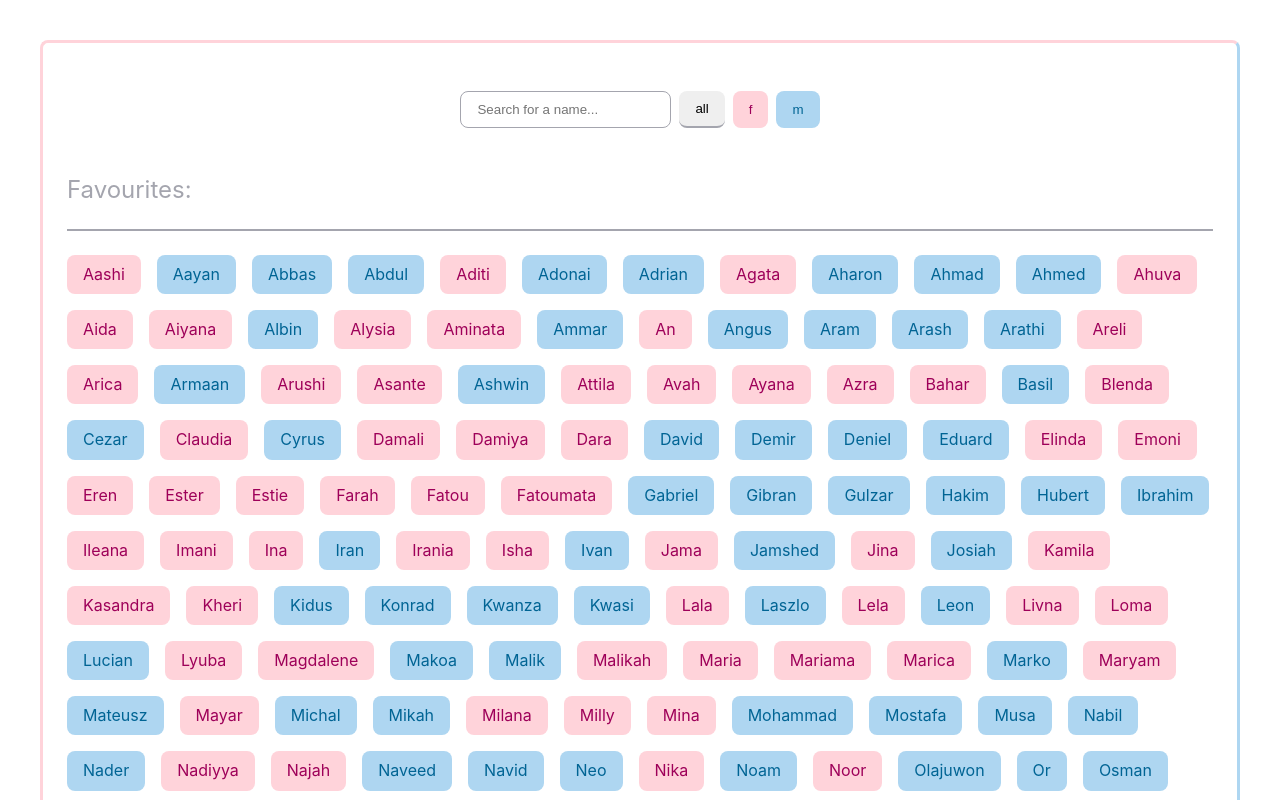
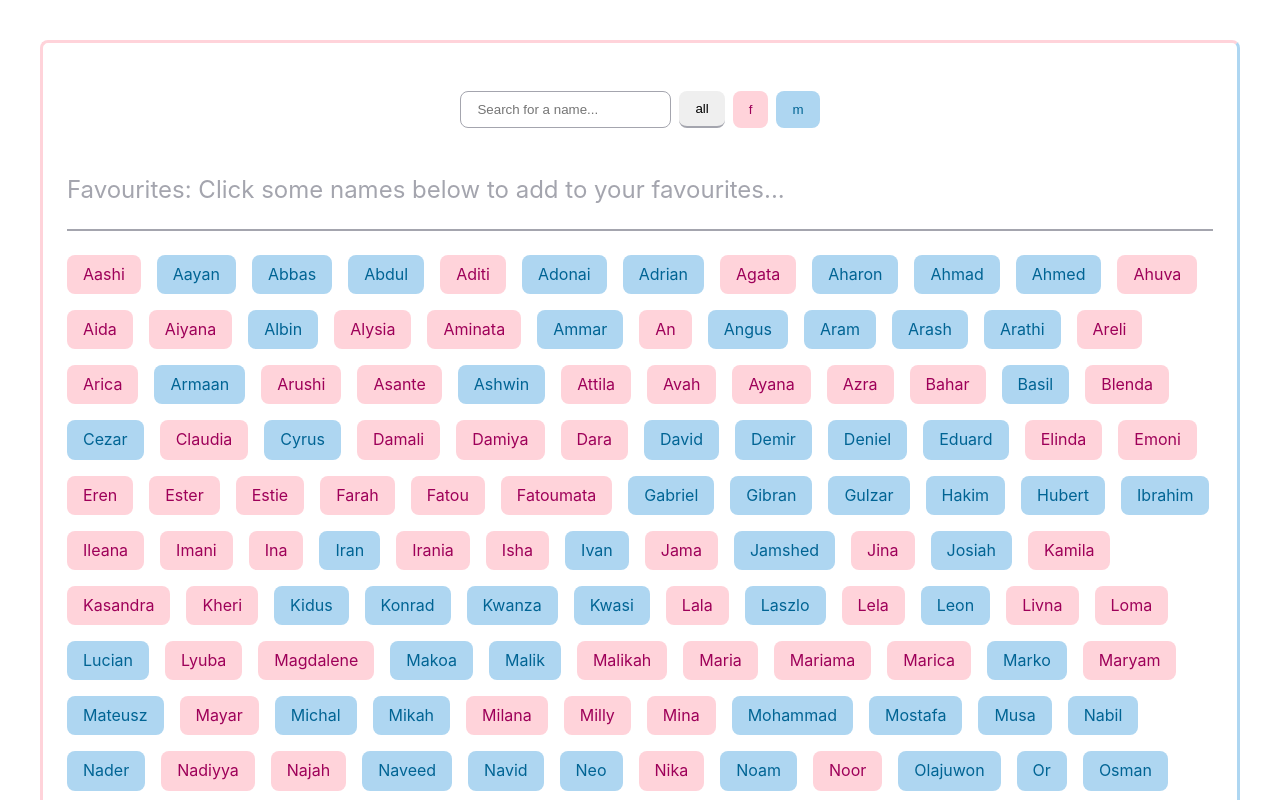
Before and after one commit to IrynaLypnyk/baby-names-react, a React (Create React App) app: page / in a window 1280 px wide. Shown: the top 800 px of the page. Built offline with nearby package versions, Linux system fonts and the light colour scheme.

Commit message:
add search in favourites, add placeholder for favourites

```diff
--- a/src/App.css
+++ b/src/App.css
@@ -99,6 +99,7 @@ body {
 
 .favourites {
   display: flex;
+  align-items: flex-end;
   column-gap: 24px;
   padding: 24px 0;
   border-bottom: 2px solid var(--grey);
--- a/src/App.js
+++ b/src/App.js
@@ -30,8 +30,12 @@ function App() {
             setSearch("");
             setNamesShown(initialData);
         } else {
-            const filteredNames = initialData.filter((item) => item.name.toLowerCase().includes(searchValue.toLowerCase()));
+            const filteredNames = namesShown.filter((item) => item.name.toLowerCase().includes(searchValue.toLowerCase()));
             setNamesShown(filteredNames);
+            if (!filteredNames.length) {
+                const searchInFavourites = favourites.filter((item) => item.name.toLowerCase().includes(searchValue.toLowerCase()));
+                setFilteredFavourites(searchInFavourites);
+            }
         }
     };
 
--- a/src/components/Favourites.js
+++ b/src/components/Favourites.js
@@ -5,9 +5,9 @@ function Favourites(props) {
     const { data, deleteFromFavourite } = props;
     return (
         <div className="favourites">
-            <span className="favourites_title">Favourites:</span>
-            <span className="favourites_list">{data.map((name) => <NamesItem item={name} handleClick={deleteFromFavourite}/>)
-            }</span>
+            <span className="favourites_title">Favourites:{!data.length ? " Click some names below to add to your favourites..." : ""}</span>
+            <span className="favourites_list">
+                {data.map((name) => <NamesItem item={name} handleClick={deleteFromFavourite}/>)}</span>
         </div>
     );
 }
```
